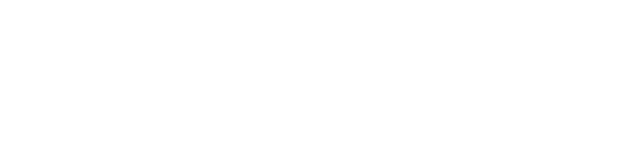
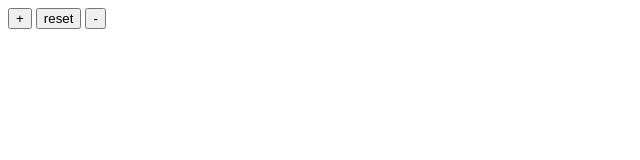
Before and after one commit to SABELOMAWELA/SABELOMAWELA-SABMAW527_BLC2401_GROUP--D_SABELO-MAWELA_DJS05, a plain HTML site: page index.html in a window 1280 px wide. Shown: the whole page, without its empty margins (0-640 px from the left). Drawn offline with Linux system fonts and the light colour scheme.

Commit message:
"Added three buttons to index.html: plus, reset, and subtract"

```diff
--- a/index.html
+++ b/index.html
@@ -7,6 +7,8 @@
     <link rel="sytlesheet" href="./css/index.css">
 </head>
 <body>
-
+    <button class="plusbtn" >+</button>
+    <button class="reset-btn" >reset</button>
+    <button class="subtractbtn">-</button>
 </body>
 </html>
```
